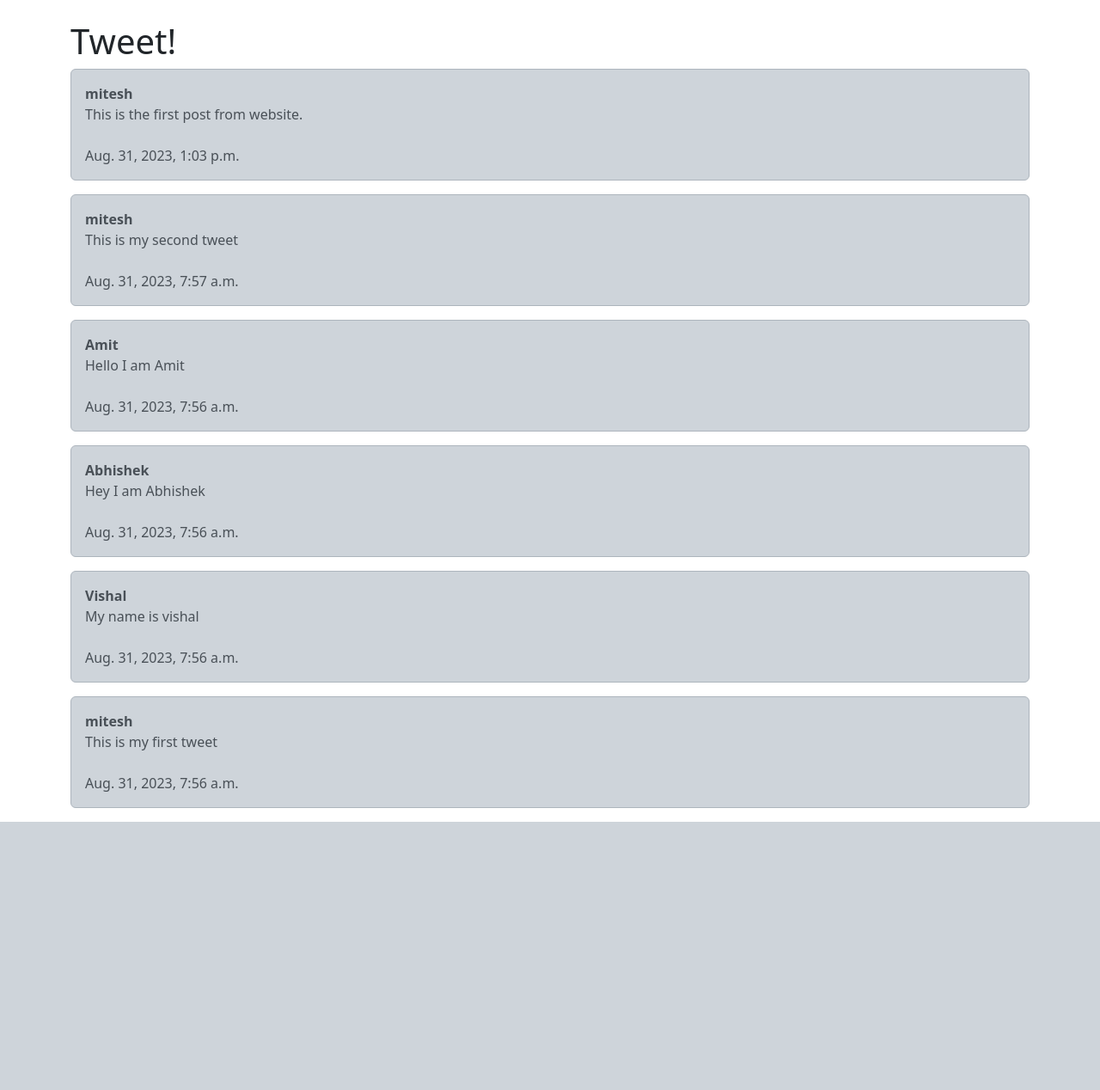
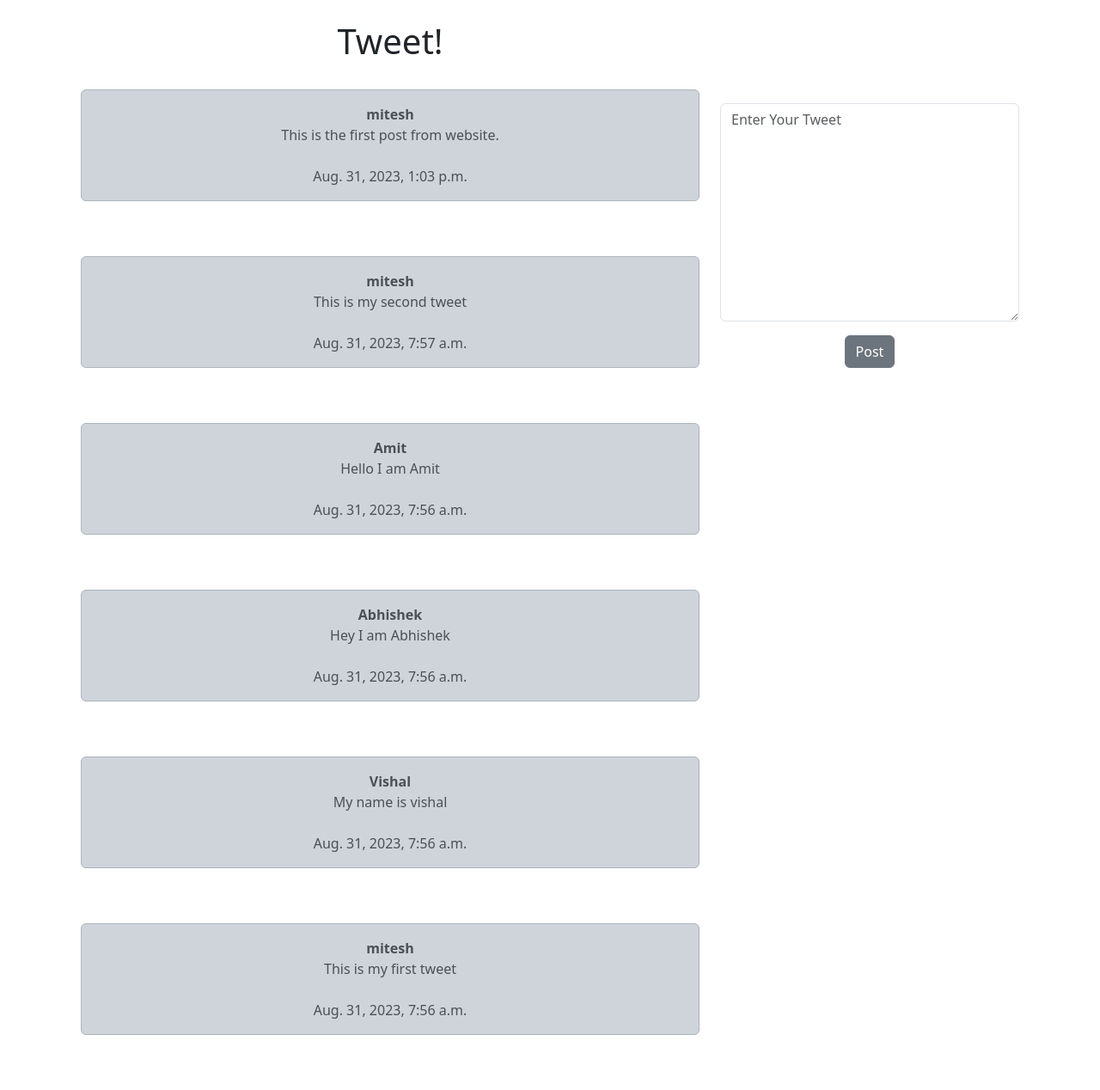
Before and after one commit to miteshtiwary123/twitter_clone, a Django app: page / in a window 1280 px wide. Shown: the part 56-1324 px from the top of the page at 86% size. Before the commit the page ends 1012 px from the top, so only its background shows below. Run offline with Django 4.2, Linux system fonts and the light colour scheme; a user stored in the database is signed in; data comes from the database, SQL or seed files in the repository; both versions use the stored data as it was after the commit.

Commit message:
Created form for tweet post

```diff
--- /dev/null
+++ b/twitter/forms.py
@@ -0,0 +1,18 @@
+from django import forms
+from .models import Tweet
+
+
+class TweetForm(forms.ModelForm):
+    body = forms.CharField(required=True,
+            widget=forms.widgets.Textarea(
+                attrs={
+                    "placeholder": "Enter Your Tweet",
+                    "class": "form-control",
+                }
+            ),
+            label="",
+        )
+
+    class Meta:
+        model = Tweet
+        exclude = ("user",)
--- a/twitter/templates/home.html
+++ b/twitter/templates/home.html
@@ -1,12 +1,29 @@
 {% extends 'base.html' %}
 
 {% block content %}
-<h1>Tweet!</h1>
+
+<div class="container text-center">
+    <div class="row">
+        <div class="col-8">
+
+            <h1>Tweet!</h1><br/>
             {% for tweet in tweets %}
             <div class="alert alert-dark" role="alert">
                 <strong>{{tweet.user}}</strong><br/>
                 {{tweet.body}}<br/><br/>
                 {{tweet.created_at}}
+            </div> <br/><br/>
+            {% endfor %}
         </div>
-    {% endfor %}
+        <div class="col-4">
+            <br/><br/><br/><br/>
+
+            {% if form %}
+                <form method=POST>
+                    {% csrf_token %}
+                    {{ form.as_p }}
+                    <button type="submit" class="btn btn-secondary">Post</button>
+                </form>
+              {% endif %}
+        </div>
 {% endblock content %}
--- a/twitter/views.py
+++ b/twitter/views.py
@@ -1,11 +1,24 @@
 from django.shortcuts import render, redirect
 from django.contrib import messages
 from .models import Profile, Tweet
+from .forms import TweetForm
 
 def home(request):
     if request.user.is_authenticated:
+        form = TweetForm(request.POST or None)
+        if request.method == 'POST':
+            if form.is_valid():
+                tweet = form.save(commit=False)
+                tweet.user = request.user
+                tweet.save()
+                messages.success(request, ("You tweet has been posted"))
+                return redirect('home')
+
         tweets = Tweet.objects.all().order_by("-created_at")
-    return render(request, 'home.html', {"tweets":tweets})
+        return render(request, 'home.html', {"tweets":tweets, "form":form})
+    else:
+        tweets = Tweet.objects.all().order_by("-created_at")
+        return render(request, 'home.html', {"tweets":tweets})
 
 def profile_list(request):
     if request.user.is_authenticated:
```
Also changed, not shown: db.sqlite3. Lines whose indentation alone changed are shown as unchanged.
